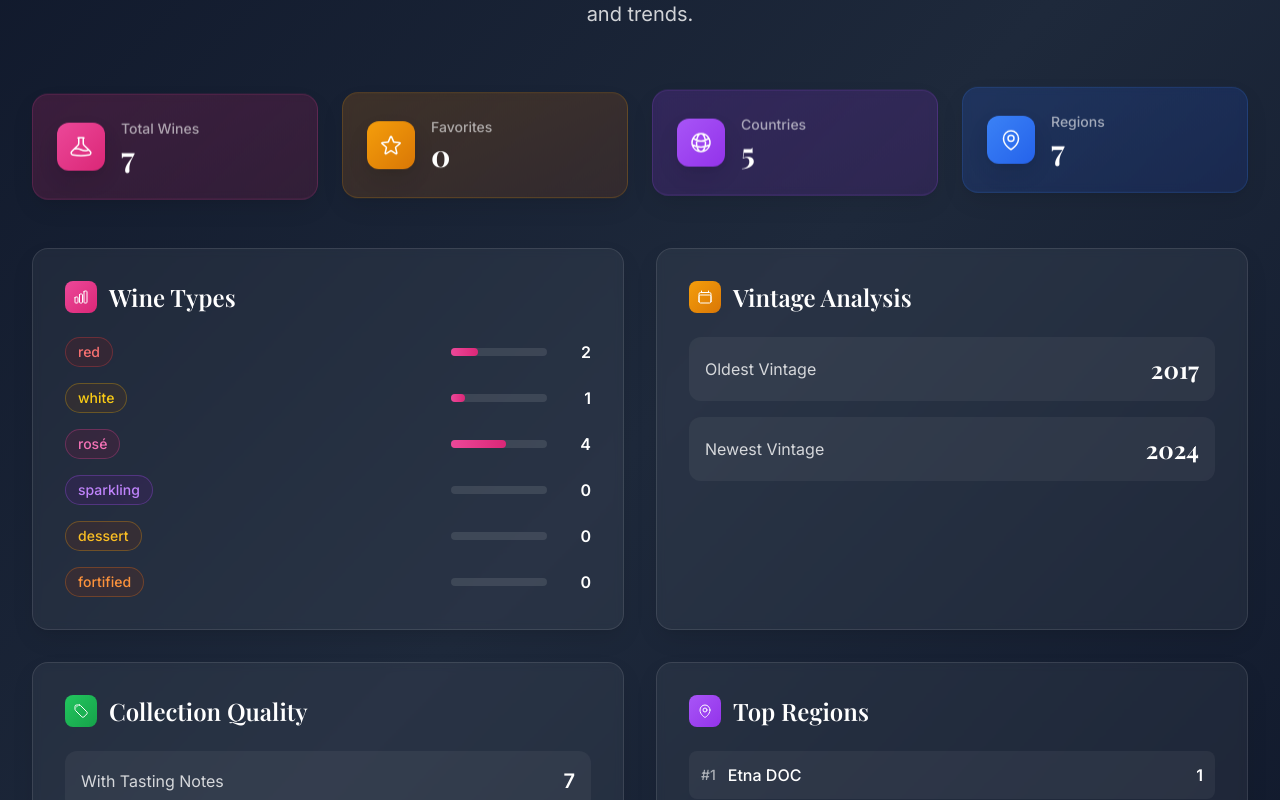
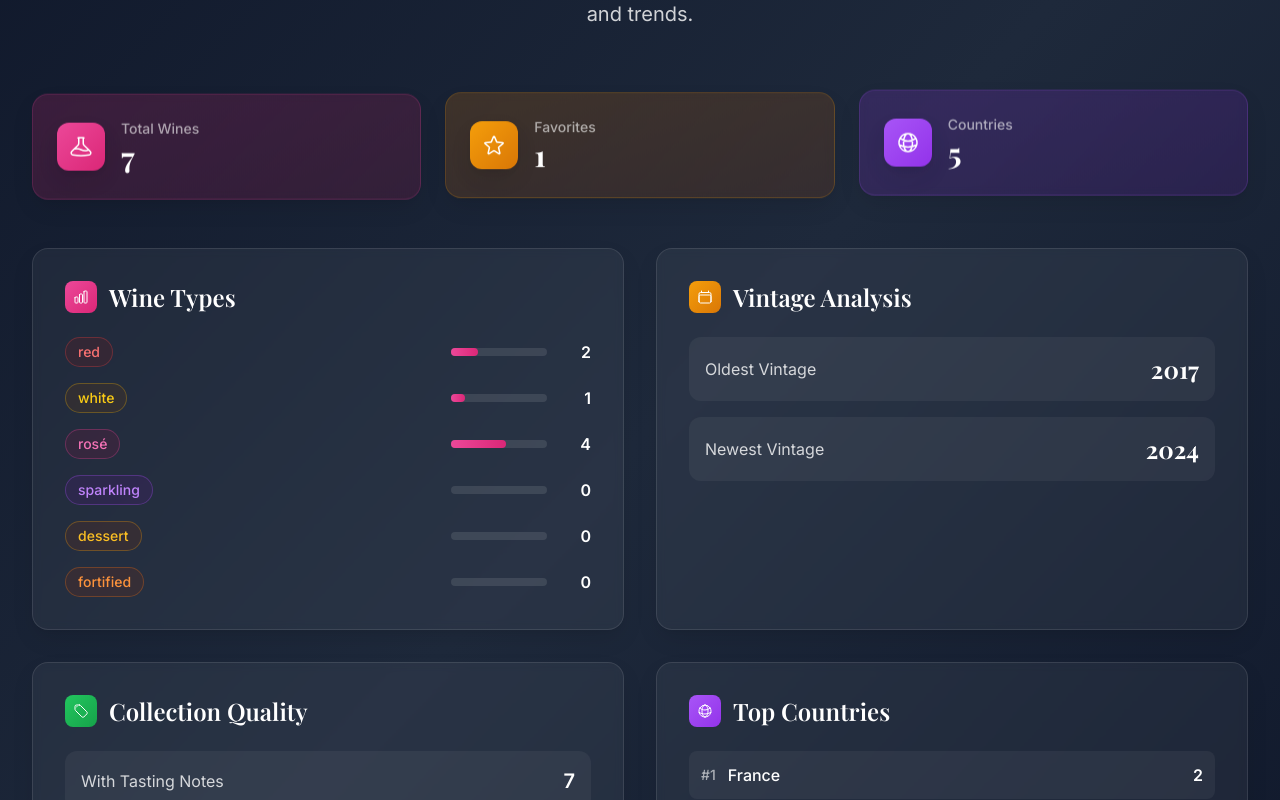
Before and after one commit to oputae/cellar, a Next.js app: page /stats in a window 1280 px wide. Shown: the part 240-1040 px from the top of the page. Built offline with nearby package versions, Linux system fonts and the light colour scheme.

Commit message:
Remove region filters and stats, make Bastide de la Ciselette a favorite, update analytics to show top countries

```diff
--- a/data/wines.json
+++ b/data/wines.json
@@ -161,7 +161,7 @@
     "alcohol": 12.5,
     "body": "medium-light",
     "acidity": "medium-high",
-    "favorite": false,
+    "favorite": true,
     "status": "cellar",
     "tags": [
       "provence",
--- a/pages/collection.tsx
+++ b/pages/collection.tsx
@@ -113,7 +113,7 @@ export default function CollectionPage() {
           </div>
 
           {/* Collection Stats */}
-          <div className="grid grid-cols-1 md:grid-cols-4 gap-6 mb-8">
+          <div className="grid grid-cols-1 md:grid-cols-3 gap-6 mb-8">
             <div className="bg-gradient-to-br from-wine-600/20 to-wine-800/20 backdrop-blur-sm rounded-2xl border border-wine-500/20 p-6 shadow-elegant">
               <div className="flex items-center">
                 <div className="h-10 w-10 bg-gradient-to-br from-wine-500 to-wine-600 rounded-lg flex items-center justify-center">
@@ -140,19 +140,7 @@ export default function CollectionPage() {
               </div>
             </div>
 
-            <div className="bg-gradient-to-br from-dark-600/20 to-dark-800/20 backdrop-blur-sm rounded-2xl border border-dark-500/20 p-6 shadow-elegant">
-              <div className="flex items-center">
-                <div className="h-10 w-10 bg-gradient-to-br from-dark-500 to-dark-600 rounded-lg flex items-center justify-center">
-                  <MapPinIcon className="h-5 w-5 text-white" />
-                </div>
-                <div className="ml-3">
-                  <p className="text-sm font-medium text-white/60">Regions</p>
-                  <p className="text-2xl font-display font-bold text-white">
-                    {new Set(allWines.map(w => w.region)).size}
-                  </p>
-                </div>
-              </div>
-            </div>
+
 
             <div className="bg-gradient-to-br from-purple-600/20 to-purple-800/20 backdrop-blur-sm rounded-2xl border border-purple-500/20 p-6 shadow-elegant">
               <div className="flex items-center">
--- a/pages/stats.tsx
+++ b/pages/stats.tsx
@@ -1,7 +1,7 @@
 import Head from 'next/head';
 import Link from 'next/link';
 import { useState } from 'react';
-import { getAllWines, getUniqueCountries, getUniqueRegions, getWineTypes } from '@/utils/wine';
+import { getAllWines, getUniqueCountries, getWineTypes } from '@/utils/wine';
 import { ArrowLeftIcon, BeakerIcon, MapPinIcon, StarIcon, GlobeAltIcon, ChartBarIcon, CalendarIcon, TagIcon, Bars3Icon, XMarkIcon } from '@heroicons/react/24/outline';
 
 export default function StatsPage() {
@@ -10,7 +10,7 @@ export default function StatsPage() {
   const totalWines = wines.length;
   const favorites = wines.filter(w => w.favorite).length;
   const countries = getUniqueCountries();
-  const regions = getUniqueRegions();
+
   const types = getWineTypes();
   const typeCounts = types.map(type => ({ type, count: wines.filter(w => w.type === type).length }));
   const vintages = wines.map(w => w.vintage).filter(Boolean);
@@ -113,7 +113,7 @@ export default function StatsPage() {
           </div>
 
           {/* Key Metrics */}
-          <div className="grid grid-cols-1 md:grid-cols-2 lg:grid-cols-4 gap-6 mb-12">
+          <div className="grid grid-cols-1 md:grid-cols-2 lg:grid-cols-3 gap-6 mb-12">
             <div className="bg-gradient-to-br from-wine-600/20 to-wine-800/20 backdrop-blur-sm rounded-2xl border border-wine-500/20 p-6 shadow-elegant animate-float">
               <div className="flex items-center">
                 <div className="h-12 w-12 bg-gradient-to-br from-wine-500 to-wine-600 rounded-xl flex items-center justify-center shadow-elegant">
@@ -150,17 +150,7 @@ export default function StatsPage() {
               </div>
             </div>
 
-            <div className="bg-gradient-to-br from-blue-600/20 to-blue-800/20 backdrop-blur-sm rounded-2xl border border-blue-500/20 p-6 shadow-elegant animate-float" style={{ animationDelay: '1.5s' }}>
-              <div className="flex items-center">
-                <div className="h-12 w-12 bg-gradient-to-br from-blue-500 to-blue-600 rounded-xl flex items-center justify-center shadow-elegant">
-                  <MapPinIcon className="h-6 w-6 text-white" />
-                </div>
-                <div className="ml-4">
-                  <p className="text-sm font-medium text-white/60">Regions</p>
-                  <p className="text-3xl font-display font-bold text-white">{regions.length}</p>
-                </div>
-              </div>
-            </div>
+
           </div>
 
           {/* Detailed Analytics */}
@@ -235,24 +225,24 @@ export default function StatsPage() {
               </div>
             </div>
 
-            {/* Top Regions */}
+            {/* Top Countries */}
             <div className="bg-white/5 backdrop-blur-sm rounded-2xl border border-white/10 p-8 shadow-elegant animate-scale-in">
               <div className="flex items-center gap-3 mb-6">
                 <div className="h-8 w-8 bg-gradient-to-br from-purple-500 to-purple-600 rounded-lg flex items-center justify-center">
-                  <MapPinIcon className="h-4 w-4 text-white" />
+                  <GlobeAltIcon className="h-4 w-4 text-white" />
                 </div>
-                <h3 className="text-2xl font-display font-semibold text-white">Top Regions</h3>
+                <h3 className="text-2xl font-display font-semibold text-white">Top Countries</h3>
               </div>
               <div className="space-y-3">
-                {regions.slice(0, 5).map((region, index) => {
-                  const regionCount = wines.filter(w => w.region === region).length;
+                {countries.slice(0, 5).map((country, index) => {
+                  const countryCount = wines.filter(w => w.country === country).length;
                   return (
-                    <div key={region} className="flex items-center justify-between p-3 bg-white/5 rounded-lg">
+                    <div key={country} className="flex items-center justify-between p-3 bg-white/5 rounded-lg">
                       <div className="flex items-center gap-3">
                         <span className="text-white/60 text-sm font-medium">#{index + 1}</span>
-                        <span className="text-white font-medium">{region}</span>
+                        <span className="text-white font-medium">{country}</span>
                       </div>
-                      <span className="text-white font-semibold">{regionCount}</span>
+                      <span className="text-white font-semibold">{countryCount}</span>
                     </div>
                   );
                 })}
```
